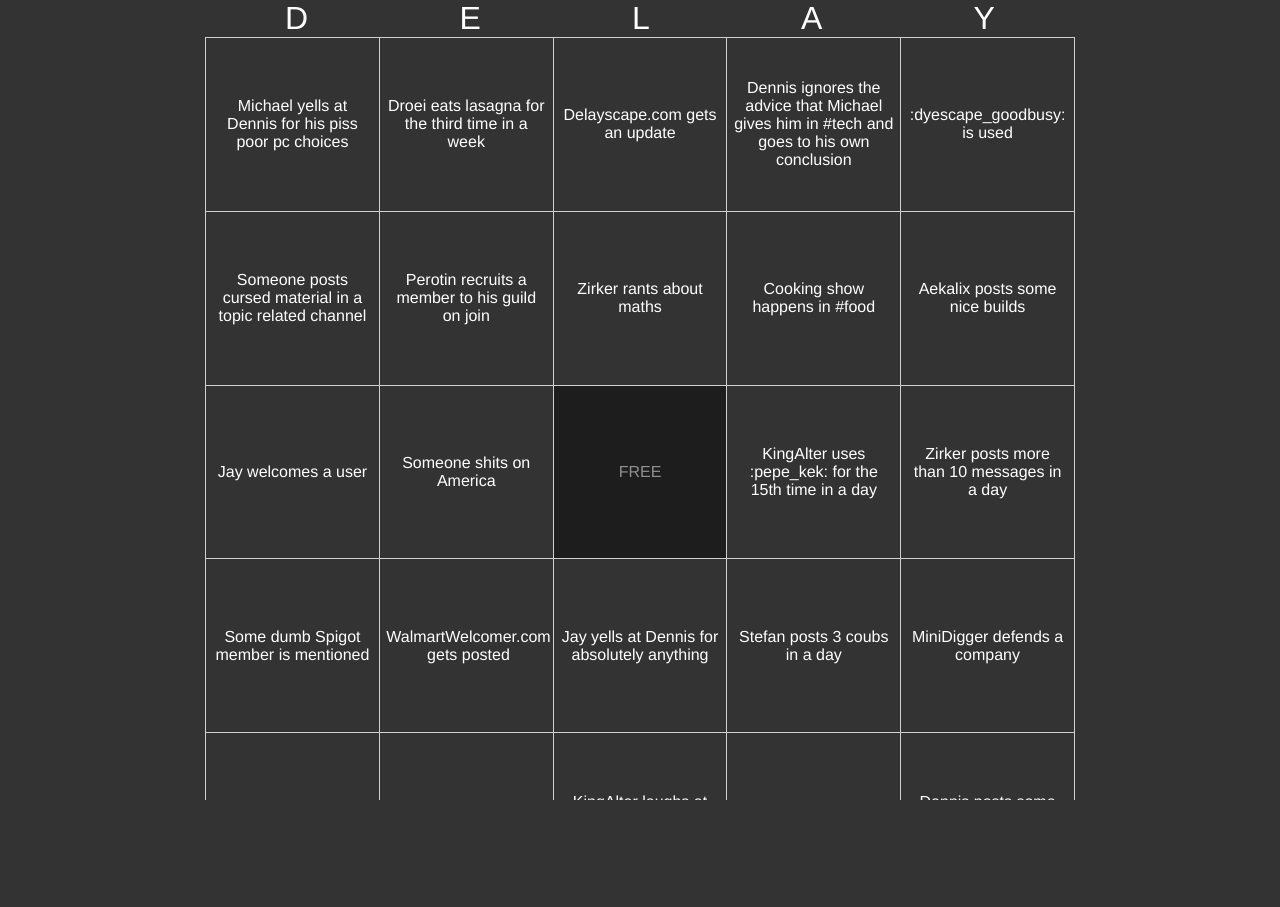
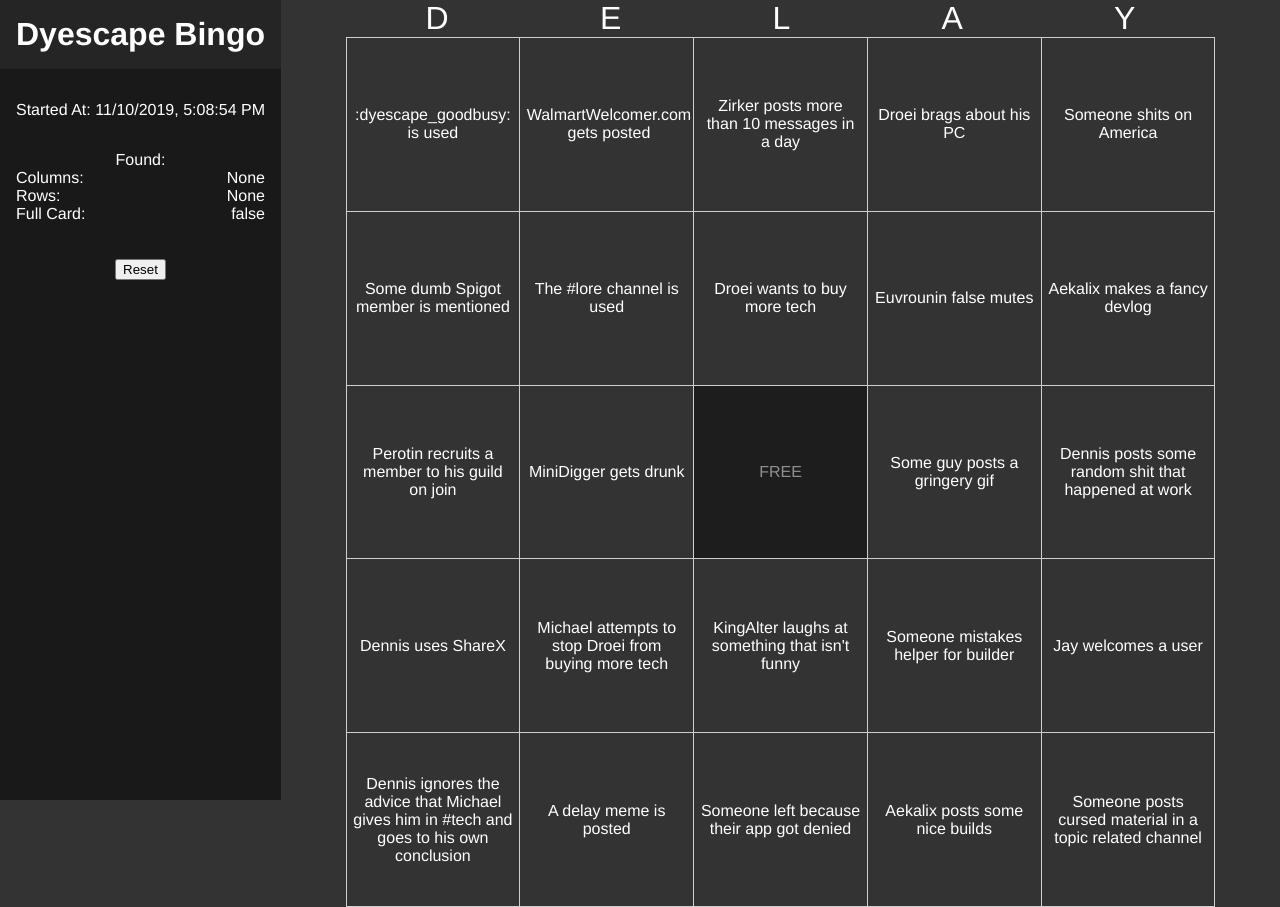
Before and after one commit to LegendEffects/DyescapeBingo, a Vue app: page / in a window 1280 px wide. Both pictures are taken after a click on the button "Generate your card". Before the commit the page ends 800 px from the top, so only its background shows below. Built offline with nearby package versions, Linux system fonts and the light colour scheme.

Commit message:
Fixed the really bad compression on cards, Added win states

```diff
--- a/src/App.vue
+++ b/src/App.vue
@@ -1,21 +1,57 @@
 <template>
 	<div id="app" v-if="ready">
-		<div v-if="!card" class="centerAction">
+		<div v-if="!card" class="card center rounded">
 			<div class="title"><h1>Dyescape Bingo</h1></div>
 
 			<div class="content">
 				<button @click="generateCard">Generate your card</button>
 			</div>
+		</div>
+		<div v-if="card !== null" style="display: flex; flex-direction: row; height: 100%;">
+			<div class="card ">
+				<div class="title"><h1>Dyescape Bingo</h1></div>
 
+				<div class="content">
+					<div class="statContainer" style="margin-bottom: 2rem">Started At: <span class="stat">{{formatDate(card.started)}}</span></div>
+
+					Found:<br>
+					<div class="statContainer">Columns: <span class="stat" v-if="winstate.cols.length === 0">None</span><span class="stat" v-else>{{winstate.cols.join(", ")}}</span></div>
+					<div class="statContainer">Rows: <span class="stat" v-if="winstate.rows.length === 0">None</span><span class="stat" v-else>{{winstate.rows.join(", ")}}</span></div>
+					<div class="statContainer">Full Card: <span class="stat">{{winstate.fullCard}}</span></div>
+
+					<br><br>
+					<div><button @click="resetCard">Reset</button></div>
+				</div>
+			</div>
+
+			<bingo-card :card="card" />
 		</div>
-
-		<bingo-card v-if="card !== null" :card="card" />
 	</div>
 </template>
 
 <script>
 import BingoCard from './components/BingoCard'
 import Logger from './logging'
+
+function chunk(arr, len) {
+	let chunks = [],
+	i = 0,
+	n = arr.length;
+
+	while (i < n) {
+		chunks.push(arr.slice(i, i += len));
+	}
+
+	return chunks;
+}
+
+function checkRow(arr) {
+	for(const index in arr) {
+		const item = arr[index];
+		if(item.completed === false) return false;
+	}
+	return true;
+}
 
 export default {
 	name: 'app',
@@ -27,6 +63,11 @@ export default {
 		alert: null,
 
 		card: null,
+		winstate: {
+			rows: [],
+			cols: [],
+			fullCard: false
+		},
 
 
 		cardChoices: [
@@ -57,9 +98,39 @@ export default {
 			"Zirker rants about maths",
 			"Jay welcomes a user",
 			"Wiki Team gets called a non staff rank",
+
+			// V1
+			"Someone bullies Jay",
+			"Raiding a spigot thread",
+			"Someone shits on others code",
+			"The #lore channel is used",
+			"Some guy posts a gringery gif",
+			"Aekalix makes a fancy devlog",
+			"Euvrounin false mutes",
+			"A dutch person shits on Belgium for no reason",
+			"Droei posts lasagna",
+			"A delay meme is posted",
+			"Michael false mutes",
+			"Someone mistakes helper for builder",
+			"Someone left because their app got denied",
+			"Someone discusses #programming in #general",
+			"Someone mentions hytale",
+			"Droei brags about his PC",
+
+			// Other
+			"Droei wants to buy more tech",
+			"Michael attempts to stop Droei from buying more tech",
+			"MiniDigger gets drunk",
+			"Dennis uses ShareX",
+			"Dennis takes a picture of his monitor instead of screenshotting",
+			"Dennis spams :dutch_omega_lul: in one message"
 		]
 	}},
 	methods: {
+		formatDate(date) {
+			return date.toLocaleString();
+		},
+
 		generateCard() {
 			let used = [];
 			let temp = [];
@@ -102,6 +173,49 @@ export default {
 		},
 		saveCard() {
 			localStorage.setItem("dye-bingoCard", JSON.stringify(this.card));
+		},
+		resetCard() {
+			this.card = null;
+			localStorage.removeItem("dye-bingoCard");
+		},
+		completeAction(card) {
+			this.card.card[card.index].completed = new Date();
+			this.saveCard();
+
+			this.winstate = this.findWinStates();
+		},
+		findWinStates() {
+			let final = {
+				rows: [],
+				cols: [],
+				fullCard: false
+			};
+			let rows = chunk(this.card.card, 5);
+
+			// Check all rows for a complete one
+			for(let i=0; i < rows.length; i++) {
+				let res = checkRow(rows[i]);
+				if(res) final.rows.push(i+1);
+			}
+
+			// Check all columns
+			// Just ingore this mess which checks each column and then turns them into rows to be checked
+			for(let c=0; c < rows.length; c++) {
+				let temp = [];
+				for(let i=0; i < rows.length; i++) {
+					temp.push(rows[i][c]);
+				}
+
+				let res = checkRow(temp);
+				if(res) final.cols.push(c+1);
+			}
+
+			// Well if they've done all rows then it's a full card.
+			if(final.rows.length === 5) {
+				final.fullCard = true;
+			}
+
+			return final;
 		}
 	},
 	created() {
@@ -117,16 +231,17 @@ export default {
 		}
 
 		Logger.log("Events", `Registering...`, "success");
-		this.$root.$on("completeAction", (card) => {
-			this.card.card[card.index].completed = new Date();
-		});
+		this.$root.$on("completeAction", this.completeAction);
 		this.$root.$on("saveCard", this.saveCard);
 		Logger.log("Events", `Registered`, "success");
 
 		const card = localStorage.getItem('dye-bingoCard');
 		if(card) { // User has a previous card
 			this.card = JSON.parse(card);
+			this.card.started = new Date(this.card.started);
+			this.winstate = this.findWinStates();
 		}
+
 
 		this.ready = true;
 	}
@@ -154,22 +269,26 @@ body {
 	flex-direction: column;
 }
 
-.centerAction {
-	width: 300px;
+.card {
 	text-align: center;
-
-	margin: auto;
-	border-radius: 1rem;
-
 	background: rgba(0,0,0,0.5);
 
+	&.center {
+		width: 300px;
+		margin: auto;
+	}
+	&.rounded {
+		border-radius: 1rem;
+
+		.title {
+			border-top-left-radius: 1rem;
+			border-top-right-radius: 1rem;
+		}
+	}
+
 	.title {
-		border-top-left-radius: 1rem;
-		border-top-right-radius: 1rem;
-
 		background: rgba(255,255,255,0.05);
-
-		padding: 1rem 0;
+		padding: 1rem;
 
 		h1 {
 			margin: 0;
@@ -179,4 +298,16 @@ body {
 		padding: 2rem 1rem;
 	}
 }
+
+.statContainer {
+	display: flex;
+	flex-direction: row;
+
+	width: 100%;
+
+	.stat {
+		justify-content: flex-end;
+		margin-left: auto;
+	}
+}
 </style>
--- a/src/components/BingoCard.vue
+++ b/src/components/BingoCard.vue
@@ -63,6 +63,9 @@ export default {
 
 			width: 10rem;
 			height: 10rem;
+			min-width: 10rem;
+			min-height: 10rem;
+
 			padding: .4rem;
 
 			.phrase {
```
